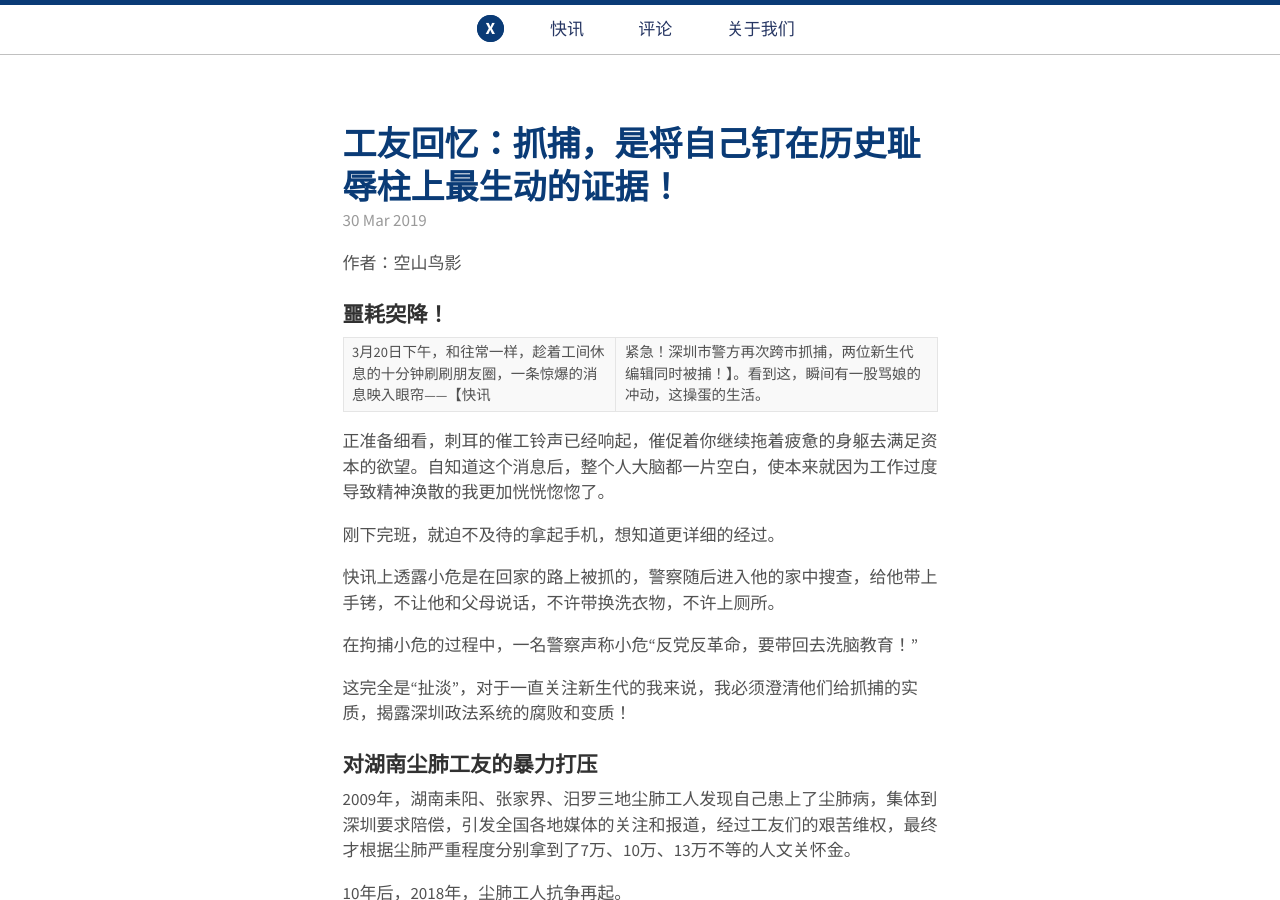
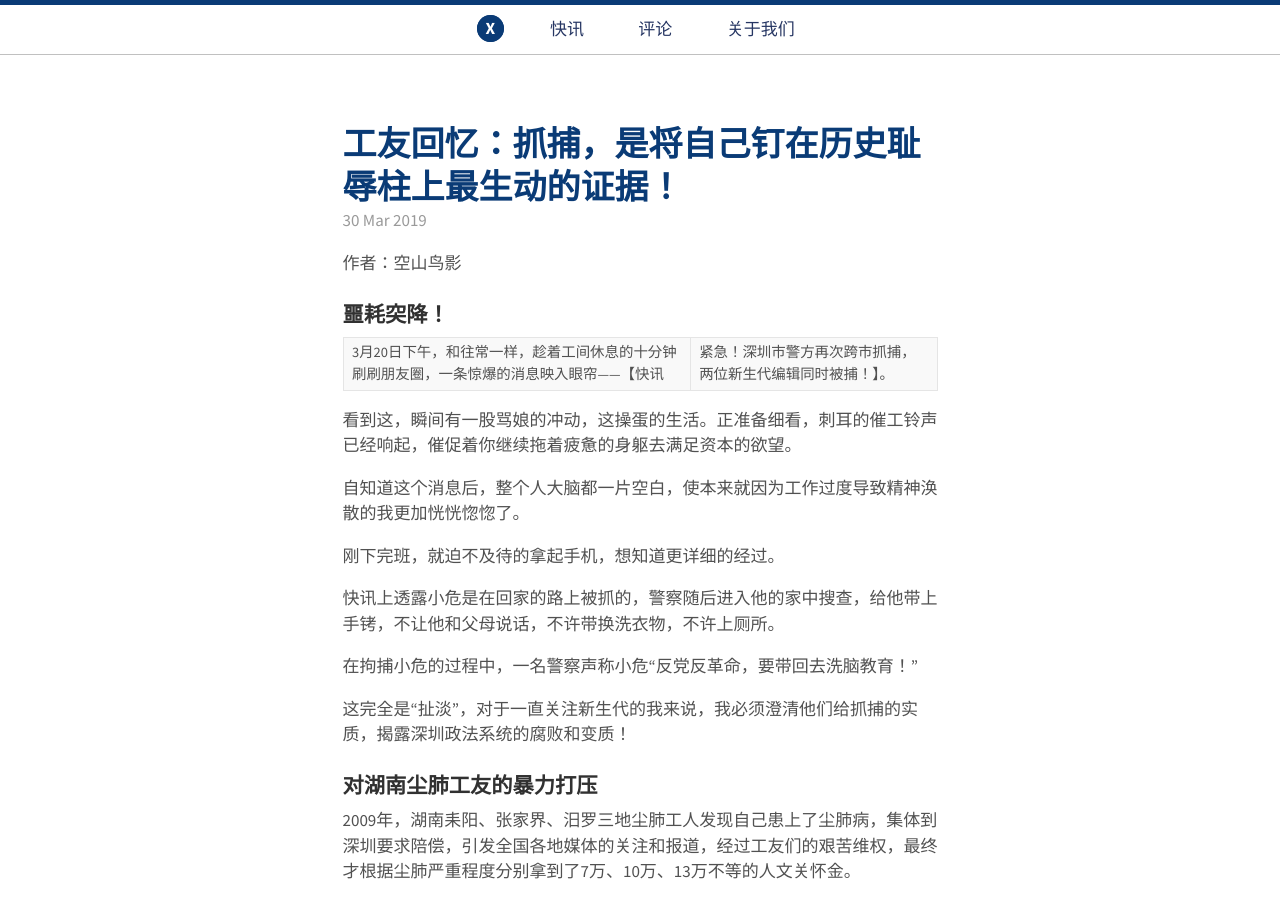
Before and after one commit to xsdai3/xsdai3.github.io, a Jekyll site: the page built from _posts/2019-03-30-工友回忆：抓捕，是将自己钉在历史耻辱柱上最生动的证据！.md, in a window 1280 px wide and 900 px high. Built offline with Jekyll 4.4.1, drawn with Linux system fonts in a browser that asks for light colours; our own code applies the rules of GitHub Pages for plain Markdown files.

```diff
--- a/_posts/2019-03-30-工友回忆：抓捕，是将自己钉在历史耻辱柱上最生动的证据！.md
+++ b/_posts/2019-03-30-工友回忆：抓捕，是将自己钉在历史耻辱柱上最生动的证据！.md
@@ -9,9 +9,11 @@ excerpt_separator: <!--more-->
 <br>
 <h3>噩耗突降！</h3>
 
-3月20日下午，和往常一样，趁着工间休息的十分钟刷刷朋友圈，一条惊爆的消息映入眼帘——【快讯|紧急！深圳市警方再次跨市抓捕，两位新生代编辑同时被捕！】。看到这，瞬间有一股骂娘的冲动，这操蛋的生活。
+3月20日下午，和往常一样，趁着工间休息的十分钟刷刷朋友圈，一条惊爆的消息映入眼帘——【快讯|紧急！深圳市警方再次跨市抓捕，两位新生代编辑同时被捕！】。
 
-正准备细看，刺耳的催工铃声已经响起，催促着你继续拖着疲惫的身躯去满足资本的欲望。自知道这个消息后，整个人大脑都一片空白，使本来就因为工作过度导致精神涣散的我更加恍恍惚惚了。
+看到这，瞬间有一股骂娘的冲动，这操蛋的生活。正准备细看，刺耳的催工铃声已经响起，催促着你继续拖着疲惫的身躯去满足资本的欲望。
+
+自知道这个消息后，整个人大脑都一片空白，使本来就因为工作过度导致精神涣散的我更加恍恍惚惚了。
 
 刚下完班，就迫不及待的拿起手机，想知道更详细的经过。
 
```
